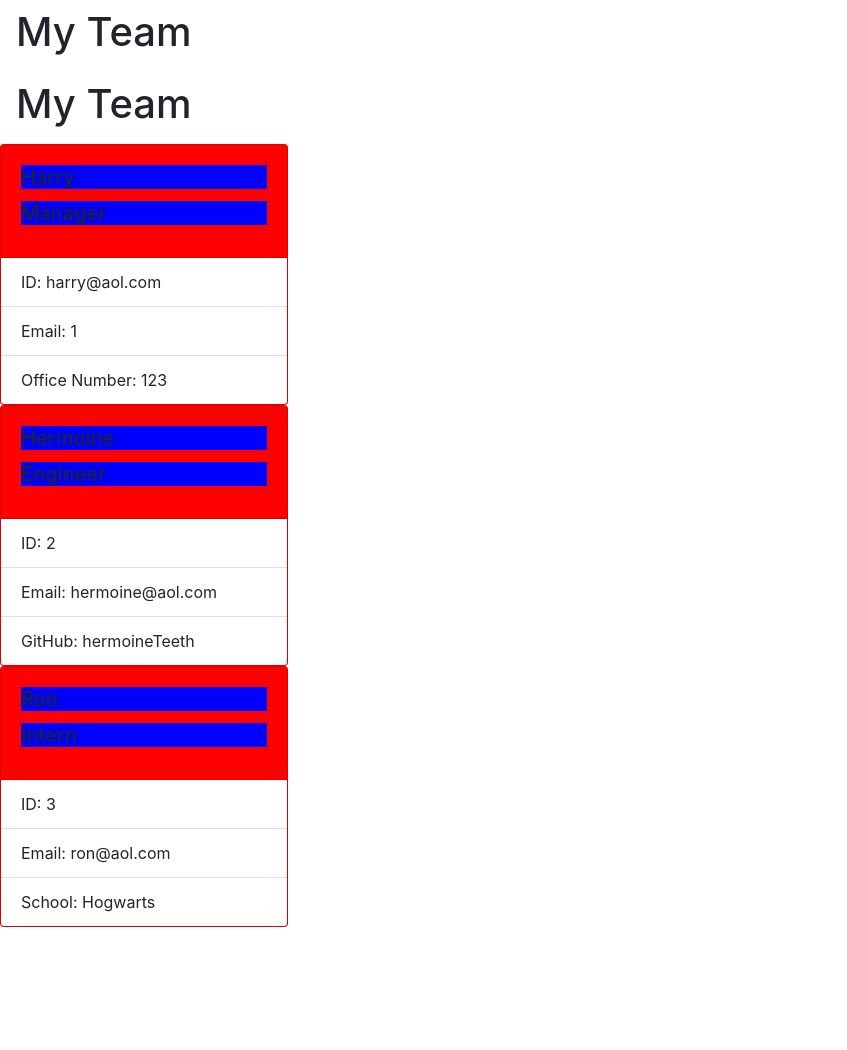
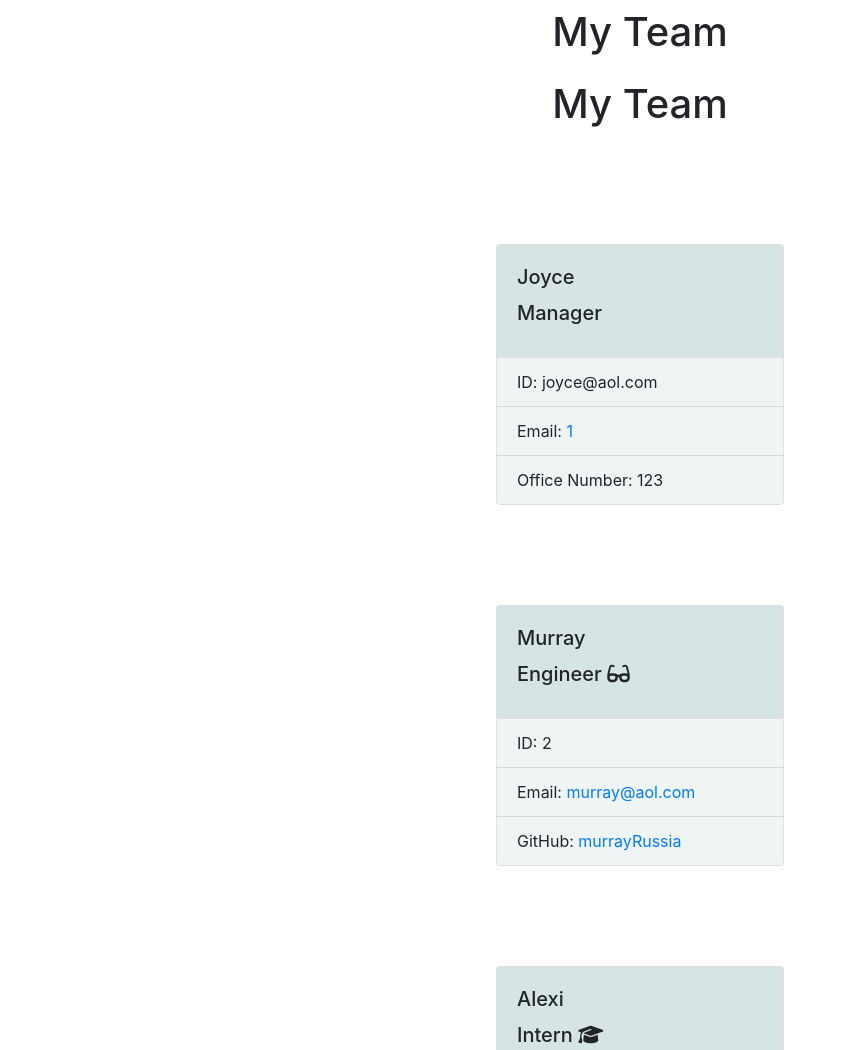
Before and after one commit to Audrey-505/Staff-Write-Up, a website: page index.html in a window 1280 px wide. Shown: the top 1050 px of the page, without its empty margins (0-847 px from the left). Before the commit the page ends 927 px from the top, so only its background shows below. Drawn offline with nearby package versions, Linux system fonts and the light colour scheme.

Commit message:
added styling to the cards moved the prompts around but failed to resolve repeating html bug

```diff
--- a/index.html
+++ b/index.html
@@ -5,11 +5,12 @@
       <meta name="viewport" content="width=device-width, initial-scale=1.0">
       <meta http-equiv="X-UA-Compatible" content="ie=edge">
       <title>Staff List</title>
+      <link rel="stylesheet" href="https://cdnjs.cloudflare.com/ajax/libs/font-awesome/6.2.1/css/all.min.css">
       <link rel="stylesheet" href="https://cdnjs.cloudflare.com/ajax/libs/twitter-bootstrap/4.5.0/css/bootstrap.min.css">
       <link rel="stylesheet" href="style.css">
     </head>
     <body>
-    <nav class="navbar bg-body-tertiary">
+    <nav class="navbar justify-content-center bg-body-tertiary">
     <h1>My Team</h1>
     </nav>
       <!DOCTYPE html>
@@ -19,47 +20,48 @@
       <meta name="viewport" content="width=device-width, initial-scale=1.0">
       <meta http-equiv="X-UA-Compatible" content="ie=edge">
       <title>Staff List</title>
+      <link rel="stylesheet" href="https://cdnjs.cloudflare.com/ajax/libs/font-awesome/6.2.1/css/all.min.css">
       <link rel="stylesheet" href="https://cdnjs.cloudflare.com/ajax/libs/twitter-bootstrap/4.5.0/css/bootstrap.min.css">
       <link rel="stylesheet" href="style.css">
     </head>
     <body>
-    <nav class="navbar bg-body-tertiary">
+    <nav class="navbar justify-content-center bg-body-tertiary">
     <h1>My Team</h1>
     </nav>
 
     <div class="card" style="width: 18rem;">
     <div class="card-body">
-    <h5 class="card-title">Harry</h5>
-    <h5 class="card-title">Manager</h5>
+    <h5 class="card-title">Joyce</h5>
+    <h5 class="card-title">Manager <i class="bi bi-clipboard"></i></h5>
     </div>
     <ul class="list-group list-group-flush">
-    <li class="list-group-item">ID: harry@aol.com</li>
-    <li class="list-group-item">Email: 1</li>
+    <li class="list-group-item">ID: joyce@aol.com</li>
+    <li class="list-group-item">Email: <a href="mailto:1">1</a></li>
     <li class="list-group-item">Office Number: 123</li>
     </ul>
     </div>
     </div>
     <div class="card" style="width: 18rem;">
     <div class="card-body">
-    <h5 class="card-title">Hermoine</h5>
-    <h5 class="card-title">Engineer</h5>
+    <h5 class="card-title">Murray</h5>
+    <h5 class="card-title">Engineer <i class="fa-solid fa-glasses"></i></h5>
     </div>
     <ul class="list-group list-group-flush">
     <li class="list-group-item">ID: 2</li>
-    <li class="list-group-item">Email: hermoine@aol.com</li>
-    <li class="list-group-item">GitHub: hermoineTeeth</li>
+    <li class="list-group-item">Email: <a href="mailto:murray@aol.com">murray@aol.com</a></li>
+    <li class="list-group-item">GitHub: <a href="https://github.com/murrayRussia">murrayRussia</a></li>
     </ul>
     </div>
     </div>
     <div class="card" style="width: 18rem;">
     <div class="card-body">
-    <h5 class="card-title">Ron</h5>
-    <h5 class="card-title">Intern</h5>
+    <h5 class="card-title">Alexi</h5>
+    <h5 class="card-title">Intern <i class="fa-solid fa-graduation-cap"></i></h5>
     </div>
     <ul class="list-group list-group-flush">
     <li class="list-group-item">ID: 3</li>
-    <li class="list-group-item">Email: ron@aol.com</li>
-    <li class="list-group-item">School: Hogwarts</li>
+    <li class="list-group-item">Email: <a href="mailto:alexi@aol.com">alexi@aol.com</a></li>
+    <li class="list-group-item">School: Hawkins</li>
     </ul>
     </div>
     </div>
--- a/style.css
+++ b/style.css
@@ -1,11 +1,17 @@
-.card {
-background-color: red;
+nav {
+    text-align: center;
 }
 
-.card-title {
-    background-color: blue;
+.card {
+    margin: 100px auto;
+    justify-content: space-evenly;
+    display: flex;
 }
 
-.card-item {
-    background-color: green;
+.card-body {
+    background-color: #D6E4E5;
 }
+
+.list-group-item {
+    background-color: #EFF5F5;
+}
```
Also changed, not shown: index.js (+84 -27 lines).
